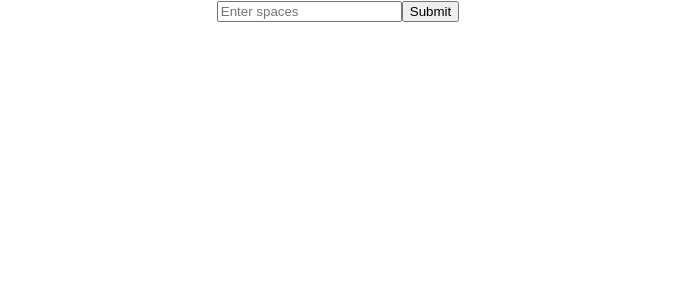
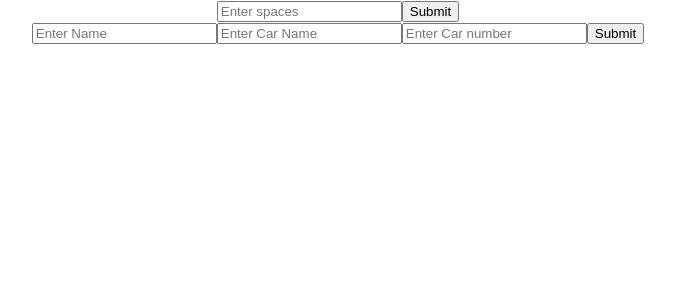
Before and after one commit to AshishSaini123/ParkingApp, a React (Create React App) app in the folder park/: page / in a window 1280 px wide. Shown: the top 300 px of the page, without its empty margins (302-977 px from the left). Built offline with nearby package versions, Linux system fonts and the light colour scheme.

Commit message:
adding some changes in redux store

```diff
--- a/park/package.json
+++ b/park/package.json
@@ -12,6 +12,7 @@
     "@types/react-dom": "^18.0.11",
     "react": "^18.2.0",
     "react-dom": "^18.2.0",
+    "react-redux": "^8.0.5",
     "react-scripts": "5.0.1",
     "redux": "^4.2.1",
     "typescript": "^4.9.5",
--- a/park/src/App.tsx
+++ b/park/src/App.tsx
@@ -2,6 +2,7 @@ import React, { useContext, useState } from 'react';
 
 import './App.css';
 import UserForm from './components/UserForm';
+import { VehicleDetails } from './components/VehicleDetails';
 
 function App() {
 
@@ -10,6 +11,7 @@ function App() {
 
       <div className="App">
         <UserForm/>
+        <VehicleDetails />
       </div>
 
   );
--- /dev/null
+++ b/park/src/components/VehicleDetails.tsx
@@ -0,0 +1,50 @@
+import React ,{useState}from "react";
+import { User } from "../@types/User";
+import { useSelector,useDispatch } from "react-redux";
+import { InitialReducer } from "../@types/initialReducer";
+import { AddAction } from "./action";
+const VehicleDetails:React.FC=()=>{
+
+    const dispatch=useDispatch();
+    const [details,setDetails]=useState<User>({name:'',car_name:'',car_number:'',space_number:0});
+    const handleChange=(e:React.ChangeEvent<HTMLInputElement>)=>{
+        const {name,value}=e.target;
+        setDetails({...details,[name]:value});
+    }
+
+    const val:InitialReducer=useSelector<InitialReducer,InitialReducer>((state:InitialReducer)=>{
+        return state;
+    })
+
+    const handleSubmit=(e:React.FormEvent<HTMLFormElement>)=>{
+        e.preventDefault();
+        console.log(details);
+
+        if(val.free.length===0){
+            alert("Parkiing is Full");
+        }
+        else{
+        let index=Math.floor(Math.random()*(val.free.length))-0;
+        console.log(val.free[index]);
+        setDetails({...details,space_number:val.free[index]});
+        AddAction(details,dispatch);
+        console.log(val);
+        }
+    }
+
+
+    return (
+        <div>
+            <form onSubmit={(e)=>handleSubmit(e)}>
+                <input type="text" name="name" onChange={(e)=>handleChange(e)} placeholder="Enter Name" />
+                <input type="text" name="car_name" onChange={(e)=>handleChange(e)} placeholder="Enter Car Name" />
+                <input type="text" name="car_number"onChange={(e)=>handleChange(e)} placeholder="Enter Car number" />
+                <button type="submit">Submit</button>
+            </form>
+        </div>
+
+    )
+}
+
+
+export {VehicleDetails};
--- a/park/src/components/action.tsx
+++ b/park/src/components/action.tsx
@@ -1,7 +1,9 @@
-import {Dispatch} from "redux"
+
+import { Dispatch } from "redux";
 import { User } from "../@types/User"
-const AddAction=(User:User)=>{
-    return (dispatch:Dispatch)=>{
+const AddAction=(User:User,dispatch:Dispatch)=>{
+    console.log("inside add");
+    return ()=>{
         dispatch({
             type:"Add",
             payload:User
--- a/park/src/components/reducer.tsx
+++ b/park/src/components/reducer.tsx
@@ -10,6 +10,7 @@ const MyReducer=(state=initial,action:Action)=>{
 
     switch(action.type){
         case "Add":{
+            console.log("inside add reducer");
             const alloted=[...state.alloted,action.payload];
             const free=state.free.filter((el)=>{
                 return el!==action.payload.space_number
--- a/park/src/components/store.tsx
+++ b/park/src/components/store.tsx
@@ -3,3 +3,5 @@ import { legacy_createStore } from "redux";
 import MyReducer from "./reducer";
 
 const store=legacy_createStore(MyReducer);
+
+export default store;
--- a/park/src/index.tsx
+++ b/park/src/index.tsx
@@ -3,13 +3,17 @@ import ReactDOM from 'react-dom/client';
 import './index.css';
 import App from './App';
 import reportWebVitals from './reportWebVitals';
+import { Provider } from 'react-redux/es/exports';
+import store from './components/store';
 
 const root = ReactDOM.createRoot(
   document.getElementById('root') as HTMLElement
 );
 root.render(
   <React.StrictMode>
+    <Provider store={store}>
     <App />
+    </Provider>
   </React.StrictMode>
 );
 
```
Also changed, not shown: 1 other file (tests, documents, lock files or other folders).
